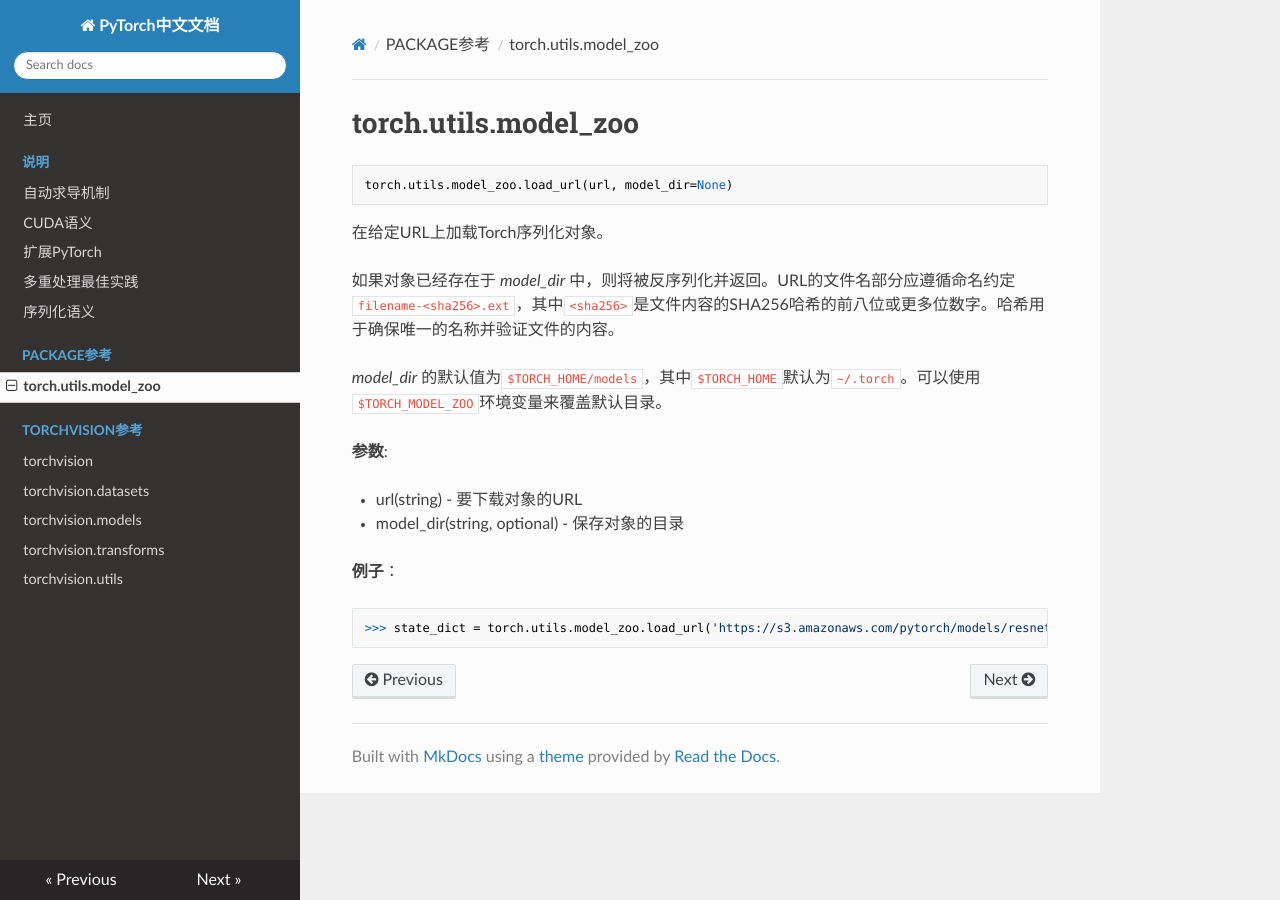
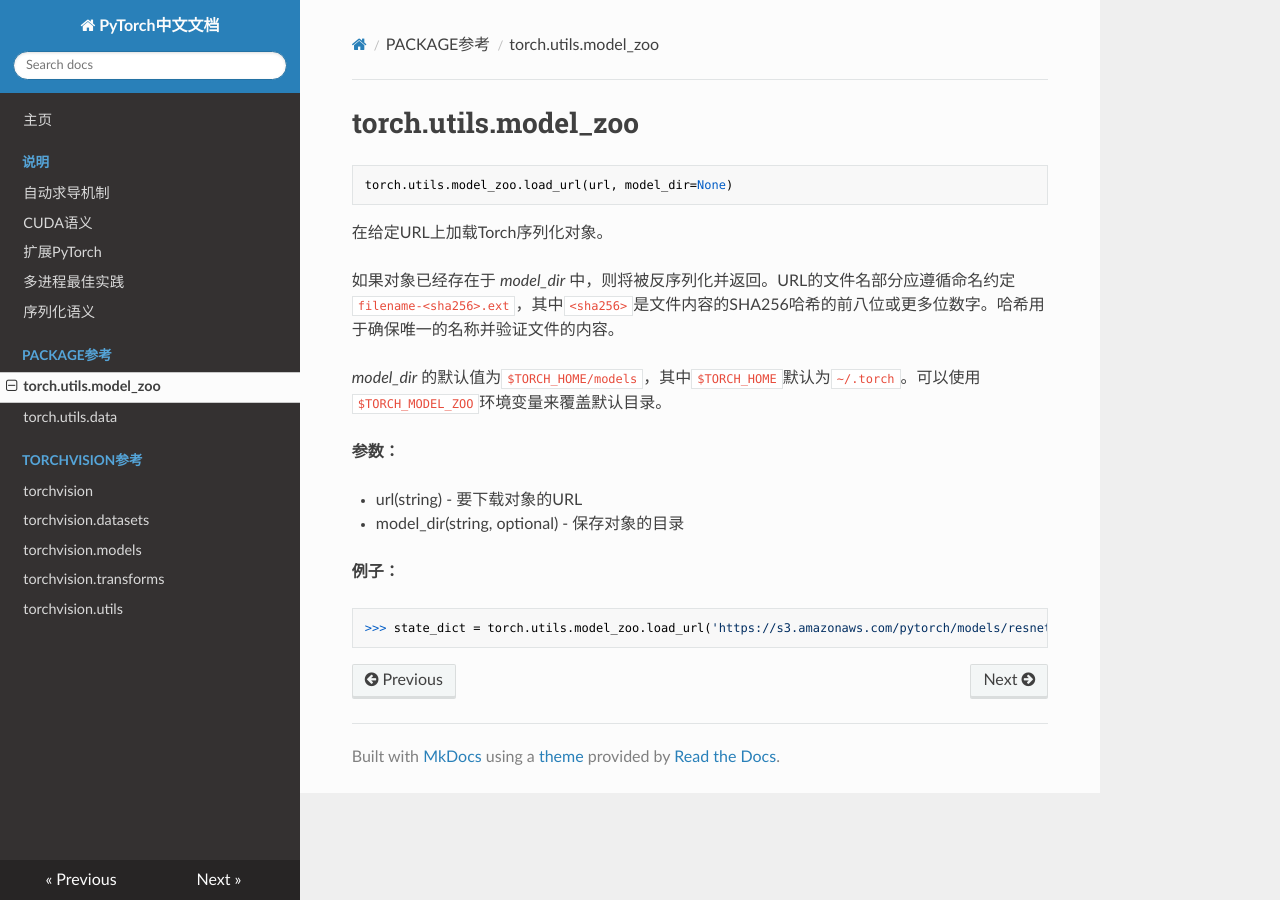
Before and after one commit to awfssv/pytorch-cn, an MkDocs documentation site: the page built from docs/package_references/model_zoo.md, in a window 1280 px wide. Built offline with MkDocs 1.6.1, drawn with Linux system fonts in a browser that asks for light colours; nearby versions of some CDN libraries; old or Windows-style settings are respelled for this version of MkDocs.

Commit message:
update progress

````diff
--- a/docs/package_references/model_zoo.md
+++ b/docs/package_references/model_zoo.md
@@ -10,12 +10,12 @@ torch.utils.model_zoo.load_url(url, model_dir=None)
 
 *model_dir* 的默认值为`$TORCH_HOME/models`，其中`$TORCH_HOME`默认为`~/.torch`。可以使用`$TORCH_MODEL_ZOO`环境变量来覆盖默认目录。
 
-**参数**:
+**参数：**
 
 - url(string) - 要下载对象的URL
 - model_dir(string, optional) - 保存对象的目录
 
-**例子**：
+**例子：**
 ```python
 >>> state_dict = torch.utils.model_zoo.load_url('https://s3.amazonaws.com/pytorch/models/resnet18-5c106cde.pth')
 ```
--- a/mkdocs.yml
+++ b/mkdocs.yml
@@ -4,9 +4,10 @@ pages:
 - [notes/autograd.md, '说明', '自动求导机制']
 - [notes/cuda.md, '说明', 'CUDA语义']
 - [notes/extending.md, '说明', '扩展PyTorch']
-- [notes/multiprocessing.md, '说明', '多重处理最佳实践']
+- [notes/multiprocessing.md, '说明', '多进程最佳实践']
 - [notes/serialization.md, '说明', '序列化语义']
 - [package_references/model_zoo.md, 'PACKAGE参考', 'torch.utils.model_zoo']
+- [package_references/data.md, 'PACKAGE参考', 'torch.utils.data']
 - [torchvision/torchvision.md, 'TORCHVISION参考', 'torchvision']
 - [torchvision/torchvision-datasets.md, 'TORCHVISION参考', 'torchvision.datasets']
 - [torchvision/torchvision-models.md, 'TORCHVISION参考', 'torchvision.models']
````
Also changed, not shown: README.md (+1 -1 lines), docs/acknowledgement.md (+1 -0 lines), docs/index.md (+1 -1 lines).
